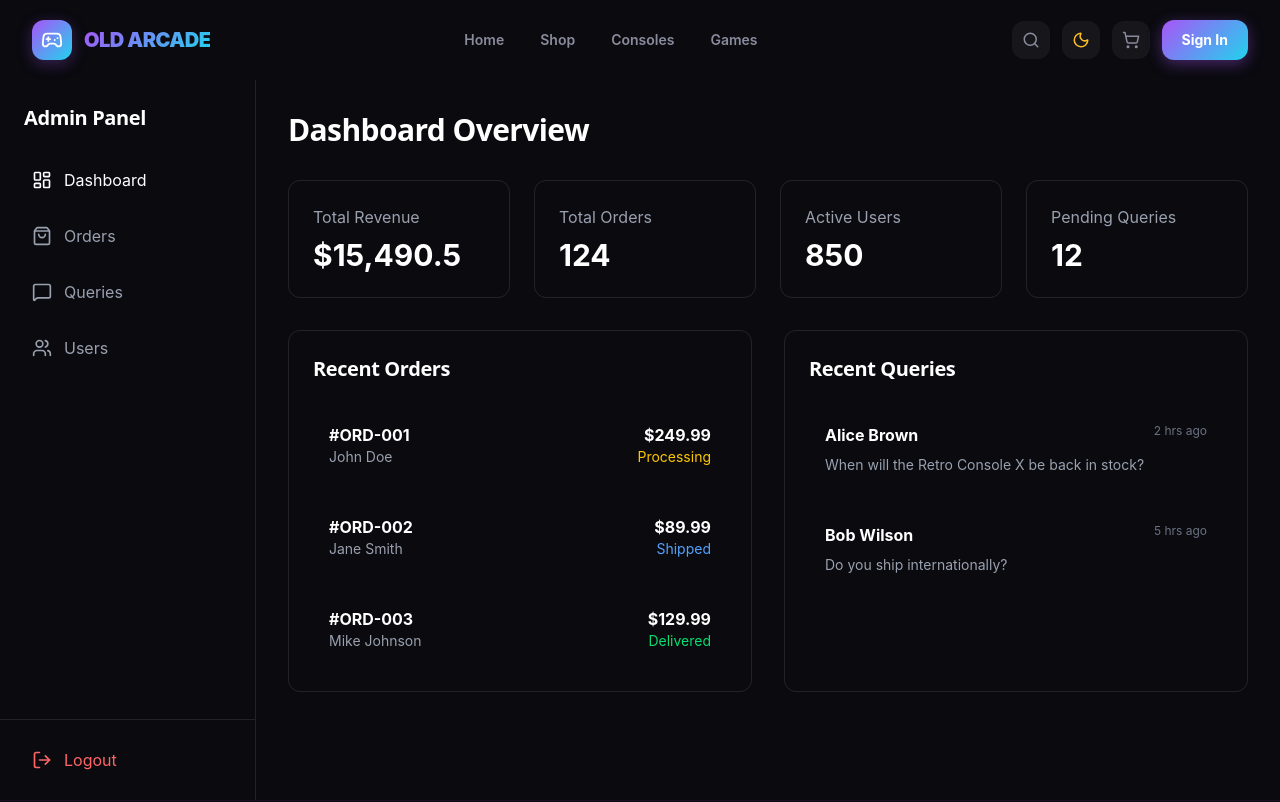
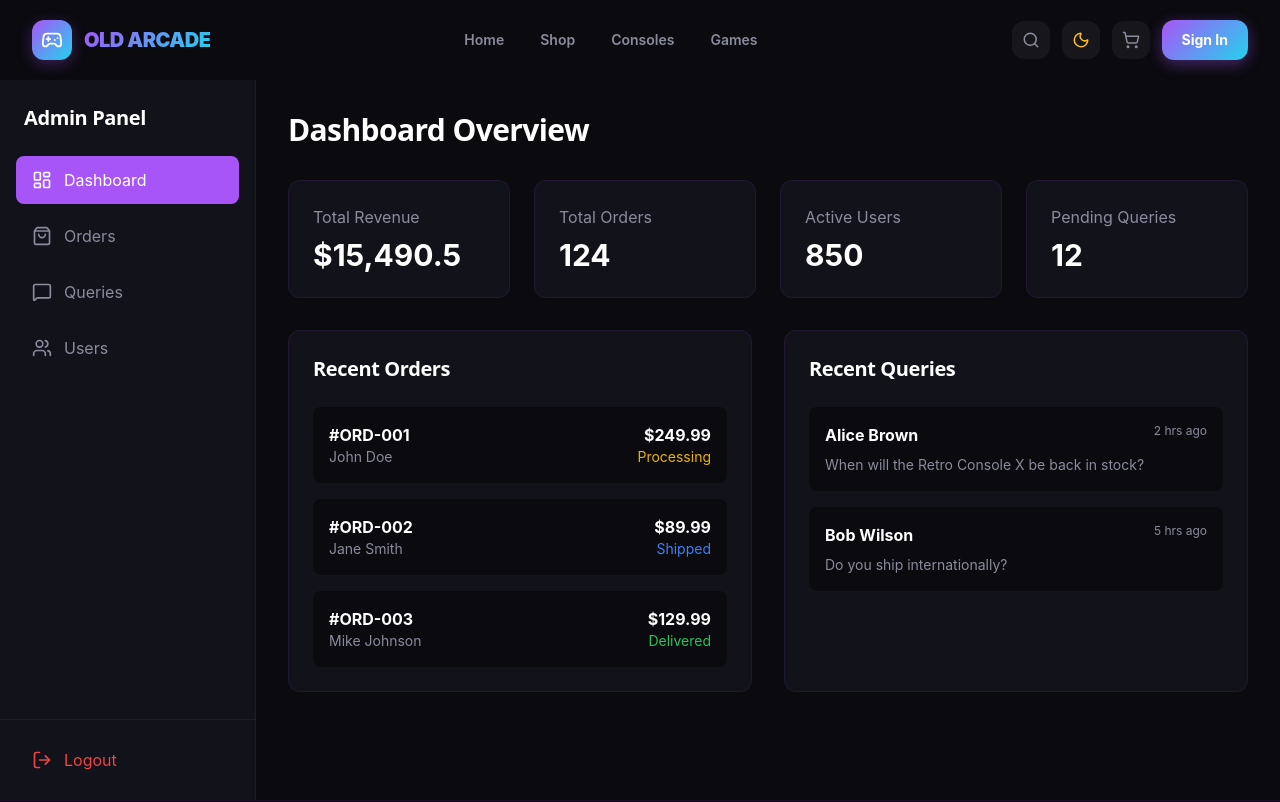
Before and after one commit to thehassans/old-arc, a React (Vite) app in the folder client/: page /admin in a window 1280 px wide. Shown: the top 802 px of the page. Built offline with nearby package versions, Linux system fonts and the light colour scheme.

Commit message:
fix: Update Admin page with proper theme support

```diff
--- a/client/src/pages/Admin.jsx
+++ b/client/src/pages/Admin.jsx
@@ -1,8 +1,10 @@
 import React, { useState } from 'react';
 import { LayoutDashboard, ShoppingBag, MessageSquare, Users, Settings, LogOut } from 'lucide-react';
+import { useTheme } from '../context/ThemeContext';
 
 const Admin = () => {
     const [activeTab, setActiveTab] = useState('dashboard');
+    const { isDark } = useTheme();
 
     // Mock data
     const stats = {
@@ -24,32 +26,47 @@ const Admin = () => {
     ];
 
     return (
-        <div className="pt-20 min-h-screen flex bg-dark">
+        <div className="pt-20 min-h-screen flex" style={{ backgroundColor: isDark ? '#0a0a0f' : '#f1f5f9' }}>
             {/* Sidebar */}
-            <div className="w-64 bg-dark-lighter border-r border-white/10 hidden md:flex flex-col">
+            <div className="w-64 hidden md:flex flex-col" style={{
+                backgroundColor: isDark ? '#12121a' : '#ffffff',
+                borderRight: `1px solid ${isDark ? 'rgba(168,85,247,0.1)' : 'rgba(0,0,0,0.1)'}`
+            }}>
                 <div className="p-6">
-                    <h2 className="text-xl font-display font-bold text-white">Admin Panel</h2>
+                    <h2 className="text-xl font-bold" style={{ color: isDark ? '#ffffff' : '#0a0a0f' }}>Admin Panel</h2>
                 </div>
                 <nav className="flex-grow px-4 space-y-2">
-                    <button onClick={() => setActiveTab('dashboard')} className={`w-full flex items-center gap-3 px-4 py-3 rounded-lg transition-colors ${activeTab === 'dashboard' ? 'bg-primary text-white' : 'text-gray-400 hover:bg-white/5 hover:text-white'}`}>
+                    <button onClick={() => setActiveTab('dashboard')} className="w-full flex items-center gap-3 px-4 py-3 rounded-lg transition-colors" style={{
+                        backgroundColor: activeTab === 'dashboard' ? '#a855f7' : 'transparent',
+                        color: activeTab === 'dashboard' ? '#ffffff' : (isDark ? '#8b8b9e' : '#64748b')
+                    }}>
                         <LayoutDashboard size={20} />
                         Dashboard
                     </button>
-                    <button onClick={() => setActiveTab('orders')} className={`w-full flex items-center gap-3 px-4 py-3 rounded-lg transition-colors ${activeTab === 'orders' ? 'bg-primary text-white' : 'text-gray-400 hover:bg-white/5 hover:text-white'}`}>
+                    <button onClick={() => setActiveTab('orders')} className="w-full flex items-center gap-3 px-4 py-3 rounded-lg transition-colors" style={{
+                        backgroundColor: activeTab === 'orders' ? '#a855f7' : 'transparent',
+                        color: activeTab === 'orders' ? '#ffffff' : (isDark ? '#8b8b9e' : '#64748b')
+                    }}>
                         <ShoppingBag size={20} />
                         Orders
                     </button>
-                    <button onClick={() => setActiveTab('queries')} className={`w-full flex items-center gap-3 px-4 py-3 rounded-lg transition-colors ${activeTab === 'queries' ? 'bg-primary text-white' : 'text-gray-400 hover:bg-white/5 hover:text-white'}`}>
+                    <button onClick={() => setActiveTab('queries')} className="w-full flex items-center gap-3 px-4 py-3 rounded-lg transition-colors" style={{
+                        backgroundColor: activeTab === 'queries' ? '#a855f7' : 'transparent',
+                        color: activeTab === 'queries' ? '#ffffff' : (isDark ? '#8b8b9e' : '#64748b')
+                    }}>
                         <MessageSquare size={20} />
                         Queries
                     </button>
-                    <button onClick={() => setActiveTab('users')} className={`w-full flex items-center gap-3 px-4 py-3 rounded-lg transition-colors ${activeTab === 'users' ? 'bg-primary text-white' : 'text-gray-400 hover:bg-white/5 hover:text-white'}`}>
+                    <button onClick={() => setActiveTab('users')} className="w-full flex items-center gap-3 px-4 py-3 rounded-lg transition-colors" style={{
+                        backgroundColor: activeTab === 'users' ? '#a855f7' : 'transparent',
+                        color: activeTab === 'users' ? '#ffffff' : (isDark ? '#8b8b9e' : '#64748b')
+                    }}>
                         <Users size={20} />
                         Users
                     </button>
                 </nav>
-                <div className="p-4 border-t border-white/10">
-                    <button className="w-full flex items-center gap-3 px-4 py-3 text-red-400 hover:bg-red-500/10 rounded-lg transition-colors">
+                <div className="p-4" style={{ borderTop: `1px solid ${isDark ? 'rgba(168,85,247,0.1)' : 'rgba(0,0,0,0.1)'}` }}>
+                    <button className="w-full flex items-center gap-3 px-4 py-3 rounded-lg transition-colors" style={{ color: '#ef4444' }}>
                         <LogOut size={20} />
                         Logout
                     </button>
@@ -60,58 +77,76 @@ const Admin = () => {
             <div className="flex-grow p-8 overflow-y-auto">
                 {activeTab === 'dashboard' && (
                     <div className="space-y-8">
-                        <h1 className="text-3xl font-bold mb-8">Dashboard Overview</h1>
+                        <h1 className="text-3xl font-bold mb-8" style={{ color: isDark ? '#ffffff' : '#0a0a0f' }}>Dashboard Overview</h1>
 
                         <div className="grid grid-cols-1 md:grid-cols-2 lg:grid-cols-4 gap-6">
-                            <div className="bg-dark-lighter p-6 rounded-xl border border-white/10">
-                                <div className="text-gray-400 mb-2">Total Revenue</div>
-                                <div className="text-3xl font-bold text-white">${stats.revenue.toLocaleString()}</div>
+                            <div className="p-6 rounded-xl" style={{
+                                backgroundColor: isDark ? '#12121a' : '#ffffff',
+                                border: `1px solid ${isDark ? 'rgba(168,85,247,0.1)' : 'rgba(0,0,0,0.1)'}`
+                            }}>
+                                <div style={{ color: isDark ? '#8b8b9e' : '#64748b' }} className="mb-2">Total Revenue</div>
+                                <div className="text-3xl font-bold" style={{ color: isDark ? '#ffffff' : '#0a0a0f' }}>${stats.revenue.toLocaleString()}</div>
                             </div>
-                            <div className="bg-dark-lighter p-6 rounded-xl border border-white/10">
-                                <div className="text-gray-400 mb-2">Total Orders</div>
-                                <div className="text-3xl font-bold text-white">{stats.orders}</div>
+                            <div className="p-6 rounded-xl" style={{
+                                backgroundColor: isDark ? '#12121a' : '#ffffff',
+                                border: `1px solid ${isDark ? 'rgba(168,85,247,0.1)' : 'rgba(0,0,0,0.1)'}`
+                            }}>
+                                <div style={{ color: isDark ? '#8b8b9e' : '#64748b' }} className="mb-2">Total Orders</div>
+                                <div className="text-3xl font-bold" style={{ color: isDark ? '#ffffff' : '#0a0a0f' }}>{stats.orders}</div>
                             </div>
-                            <div className="bg-dark-lighter p-6 rounded-xl border border-white/10">
-                                <div className="text-gray-400 mb-2">Active Users</div>
-                                <div className="text-3xl font-bold text-white">{stats.users}</div>
+                            <div className="p-6 rounded-xl" style={{
+                                backgroundColor: isDark ? '#12121a' : '#ffffff',
+                                border: `1px solid ${isDark ? 'rgba(168,85,247,0.1)' : 'rgba(0,0,0,0.1)'}`
+                            }}>
+                                <div style={{ color: isDark ? '#8b8b9e' : '#64748b' }} className="mb-2">Active Users</div>
+                                <div className="text-3xl font-bold" style={{ color: isDark ? '#ffffff' : '#0a0a0f' }}>{stats.users}</div>
                             </div>
-                            <div className="bg-dark-lighter p-6 rounded-xl border border-white/10">
-                                <div className="text-gray-400 mb-2">Pending Queries</div>
-                                <div className="text-3xl font-bold text-white">{stats.queries}</div>
+                            <div className="p-6 rounded-xl" style={{
+                                backgroundColor: isDark ? '#12121a' : '#ffffff',
+                                border: `1px solid ${isDark ? 'rgba(168,85,247,0.1)' : 'rgba(0,0,0,0.1)'}`
+                            }}>
+                                <div style={{ color: isDark ? '#8b8b9e' : '#64748b' }} className="mb-2">Pending Queries</div>
+                                <div className="text-3xl font-bold" style={{ color: isDark ? '#ffffff' : '#0a0a0f' }}>{stats.queries}</div>
                             </div>
                         </div>
 
                         <div className="grid grid-cols-1 lg:grid-cols-2 gap-8">
-                            <div className="bg-dark-lighter rounded-xl border border-white/10 p-6">
-                                <h3 className="text-xl font-bold mb-6">Recent Orders</h3>
+                            <div className="rounded-xl p-6" style={{
+                                backgroundColor: isDark ? '#12121a' : '#ffffff',
+                                border: `1px solid ${isDark ? 'rgba(168,85,247,0.1)' : 'rgba(0,0,0,0.1)'}`
+                            }}>
+                                <h3 className="text-xl font-bold mb-6" style={{ color: isDark ? '#ffffff' : '#0a0a0f' }}>Recent Orders</h3>
                                 <div className="space-y-4">
                                     {recentOrders.map(order => (
-                                        <div key={order.id} className="flex items-center justify-between p-4 bg-dark rounded-lg">
+                                        <div key={order.id} className="flex items-center justify-between p-4 rounded-lg" style={{ backgroundColor: isDark ? '#0a0a0f' : '#f8fafc' }}>
                                             <div>
-                                                <div className="font-bold text-white">{order.id}</div>
-                                                <div className="text-sm text-gray-400">{order.user}</div>
+                                                <div className="font-bold" style={{ color: isDark ? '#ffffff' : '#0a0a0f' }}>{order.id}</div>
+                                                <div className="text-sm" style={{ color: isDark ? '#8b8b9e' : '#64748b' }}>{order.user}</div>
                                             </div>
                                             <div className="text-right">
-                                                <div className="font-bold text-white">${order.total}</div>
-                                                <div className={`text-sm ${order.status === 'Delivered' ? 'text-green-400' :
-                                                        order.status === 'Shipped' ? 'text-blue-400' : 'text-yellow-400'
-                                                    }`}>{order.status}</div>
+                                                <div className="font-bold" style={{ color: isDark ? '#ffffff' : '#0a0a0f' }}>${order.total}</div>
+                                                <div className="text-sm" style={{
+                                                    color: order.status === 'Delivered' ? '#22c55e' : order.status === 'Shipped' ? '#3b82f6' : '#eab308'
+                                                }}>{order.status}</div>
                                             </div>
                                         </div>
                                     ))}
                                 </div>
                             </div>
 
-                            <div className="bg-dark-lighter rounded-xl border border-white/10 p-6">
-                                <h3 className="text-xl font-bold mb-6">Recent Queries</h3>
+                            <div className="rounded-xl p-6" style={{
+                                backgroundColor: isDark ? '#12121a' : '#ffffff',
+                                border: `1px solid ${isDark ? 'rgba(168,85,247,0.1)' : 'rgba(0,0,0,0.1)'}`
+                            }}>
+                                <h3 className="text-xl font-bold mb-6" style={{ color: isDark ? '#ffffff' : '#0a0a0f' }}>Recent Queries</h3>
                                 <div className="space-y-4">
                                     {queries.map(query => (
-                                        <div key={query.id} className="p-4 bg-dark rounded-lg">
+                                        <div key={query.id} className="p-4 rounded-lg" style={{ backgroundColor: isDark ? '#0a0a0f' : '#f8fafc' }}>
                                             <div className="flex justify-between mb-2">
-                                                <span className="font-bold text-white">{query.name}</span>
-                                                <span className="text-xs text-gray-500">{query.date}</span>
+                                                <span className="font-bold" style={{ color: isDark ? '#ffffff' : '#0a0a0f' }}>{query.name}</span>
+                                                <span className="text-xs" style={{ color: isDark ? '#8b8b9e' : '#64748b' }}>{query.date}</span>
                                             </div>
-                                            <p className="text-sm text-gray-400 line-clamp-2">{query.message}</p>
+                                            <p className="text-sm" style={{ color: isDark ? '#8b8b9e' : '#64748b' }}>{query.message}</p>
                                         </div>
                                     ))}
                                 </div>
```
